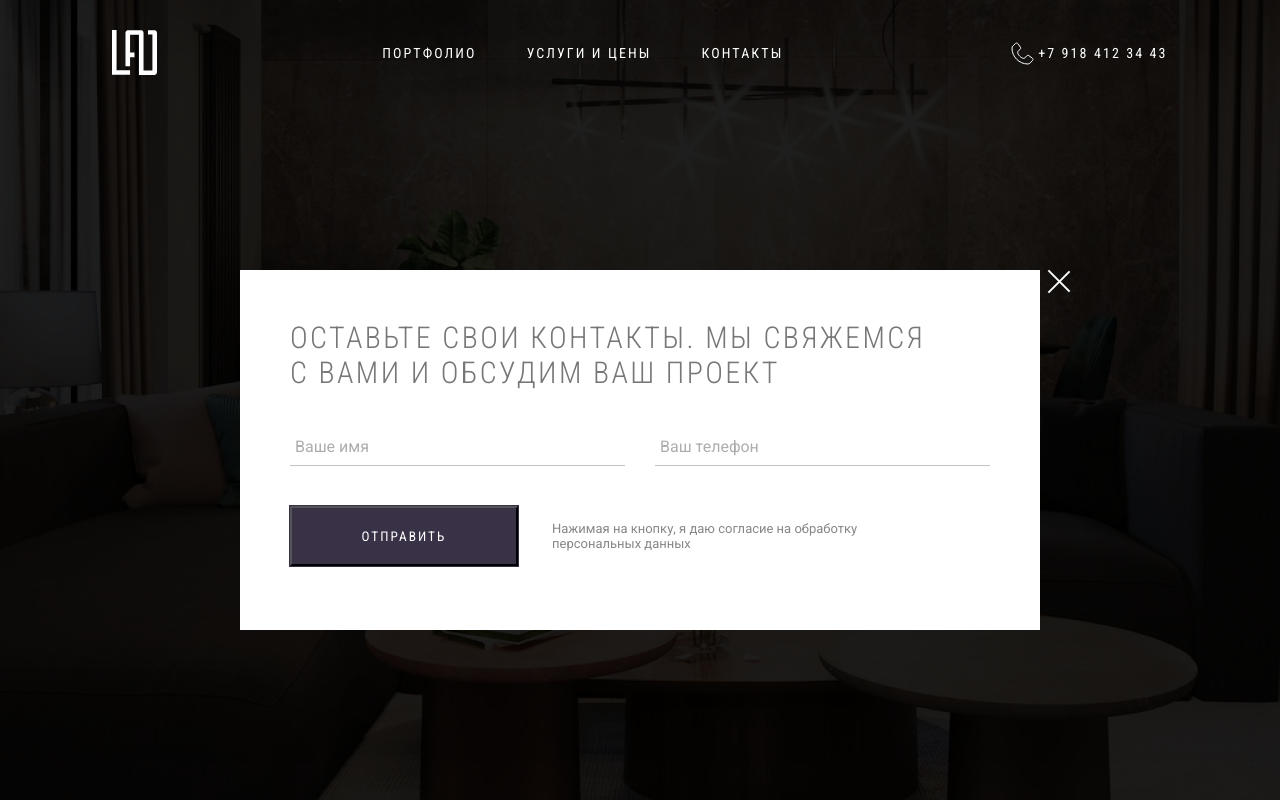
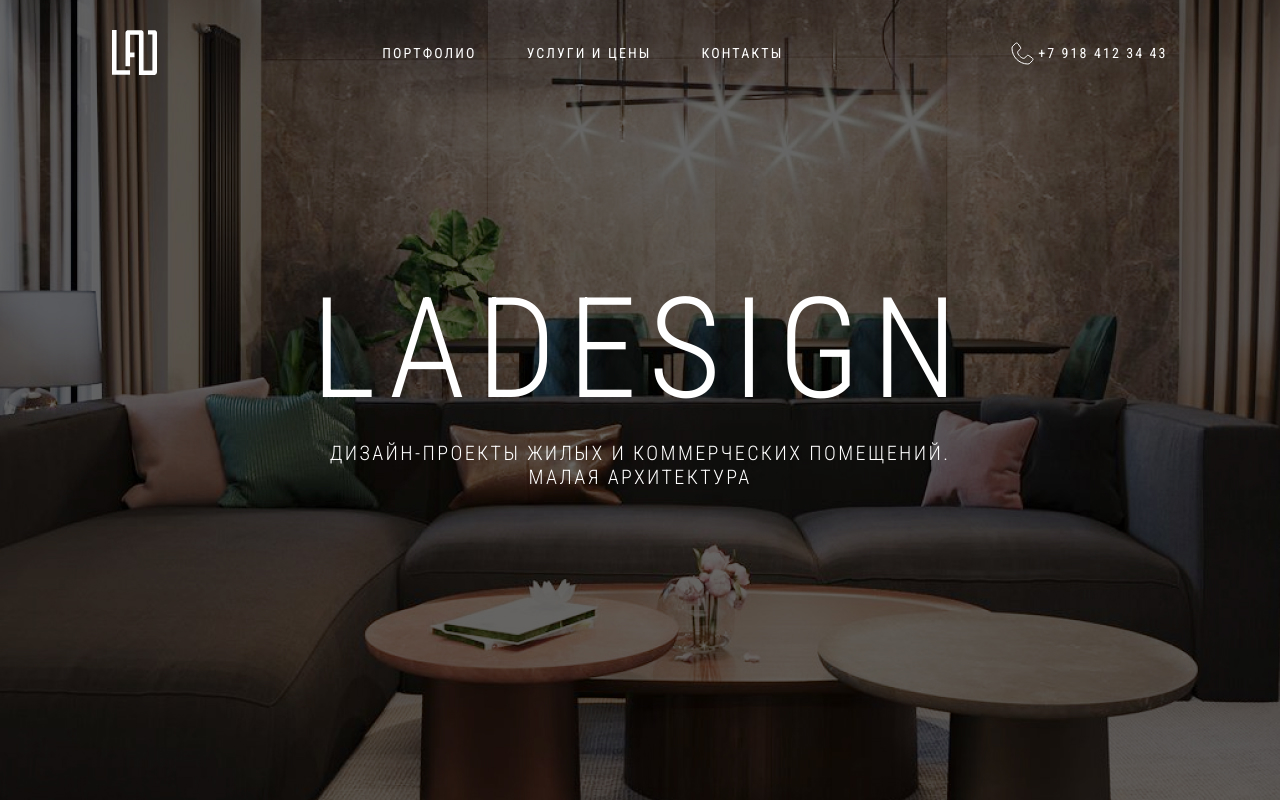
Before and after one commit to arinaab/ladesign-vue, a Vue app: page / in a window 1280 px wide. Shown: the top 800 px of the page. Built offline with nearby package versions, Linux system fonts and the light colour scheme.

Commit message:
mod appmodal in portfolio-2

```diff
--- a/src/components/PortfolioApp/PortfolioApp.vue
+++ b/src/components/PortfolioApp/PortfolioApp.vue
@@ -15,7 +15,7 @@
             <p @click="showModal">Оставить заявку на проект</p>
             <img src="@/assets/arrowportfolio.svg" alt="arrow">
         </div>
-        <portfolio-modal></portfolio-modal>
+        <portfolio-modal v-if="showModalForm" @changeModal="closeModal"></portfolio-modal>
     </div>
 </template>
 
@@ -24,7 +24,6 @@
     import PortfolioItem from "@/components/PortfolioItem/PortfolioItem";
     import ButtonApp from "@/components/UI/button/ButtonApp";
     import PortfolioImg from "@/components/PortfolioImg/PortfolioImg";
-    // import ModalApp from "@/components/UI/modal/ModalApp";
     import PortfolioModal from "@/components/PortfolioModal/PortfolioModal";
     export default {
         name: "PortfolioApp.vue",
--- a/src/components/PortfolioModal/PortfolioModal.vue
+++ b/src/components/PortfolioModal/PortfolioModal.vue
@@ -1,5 +1,5 @@
 <template>
-    <modal-app :text-message="modalMessage">
+    <modal-app :text-message="modalMessage" @click="$emit('changeModal')">
         <div class="modal__inputs">
             <input id="name" type="text" placeholder="Ваше имя">
             <input id="tel" type="number" placeholder="Ваш телефон">
```
